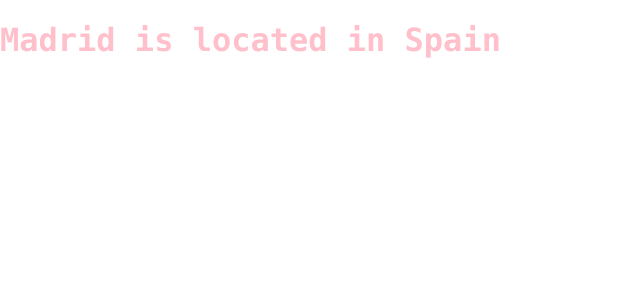
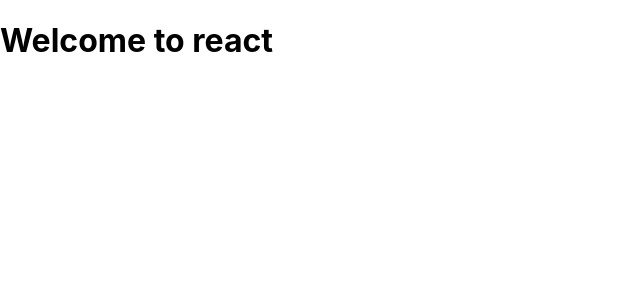
Before and after one commit to DimaBryuhanov/hello-react, a React (Create React App) app: page / in a window 1280 px wide. Shown: the top 300 px of the page, without its empty margins (0-640 px from the left). Built offline with nearby package versions, Linux system fonts and the light colour scheme.

Commit message:
Rendering frunctions as React components

```diff
--- a/src/index.js
+++ b/src/index.js
@@ -3,15 +3,11 @@
 import './index.css';
 
 //JSX Syntax:
-
-let city = {
-  name: "Madrid",
-  country: "Spain"
-};
+function Hello(){
+  return <h1>Welcome to react</h1>
+}
 
 ReactDOM.render(
-<h1 id='heading' className="cool-text">
-  {city.name} is located in {city.country}
-  </h1>,
+<Hello></Hello>,
   document.getElementById('root')
 );
```
